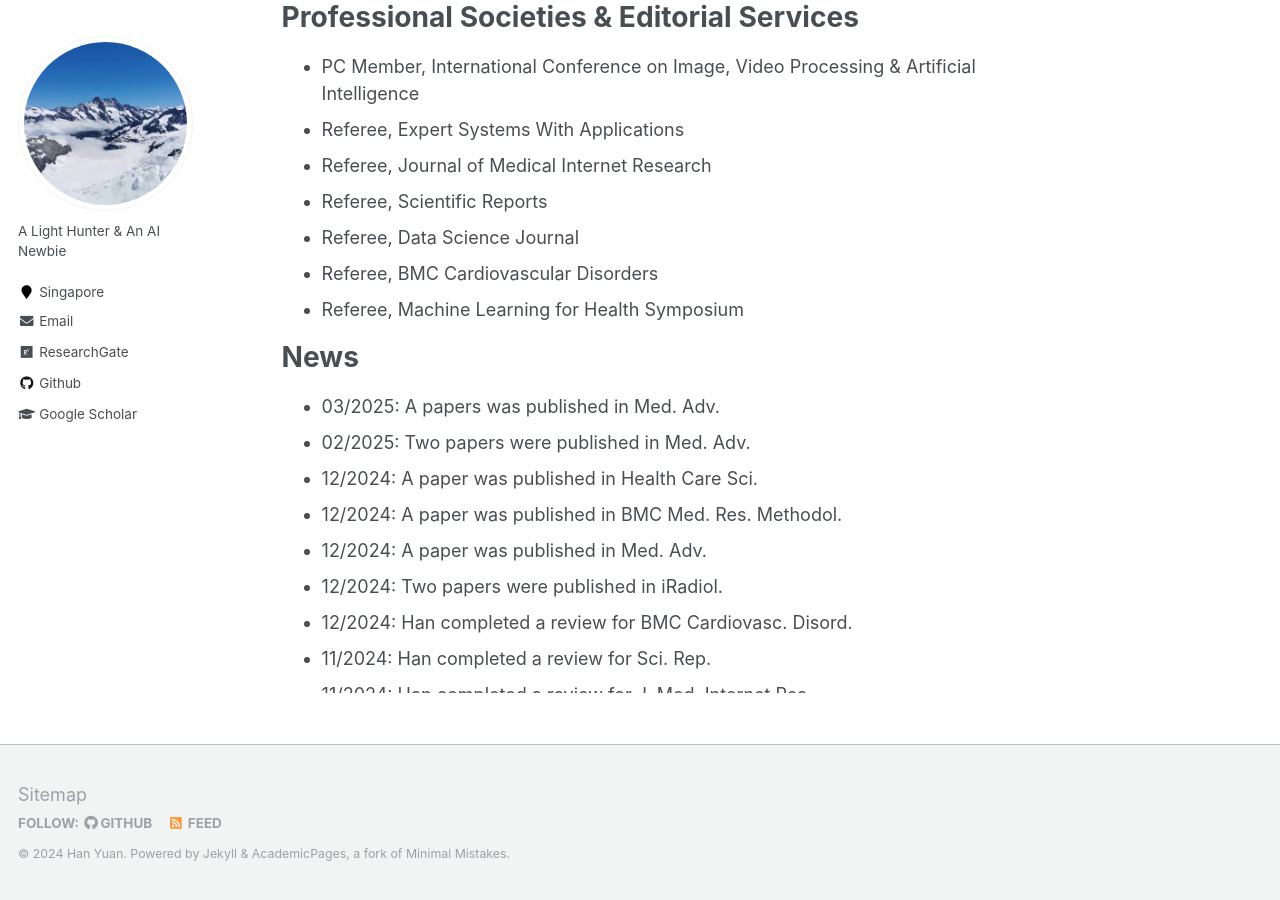
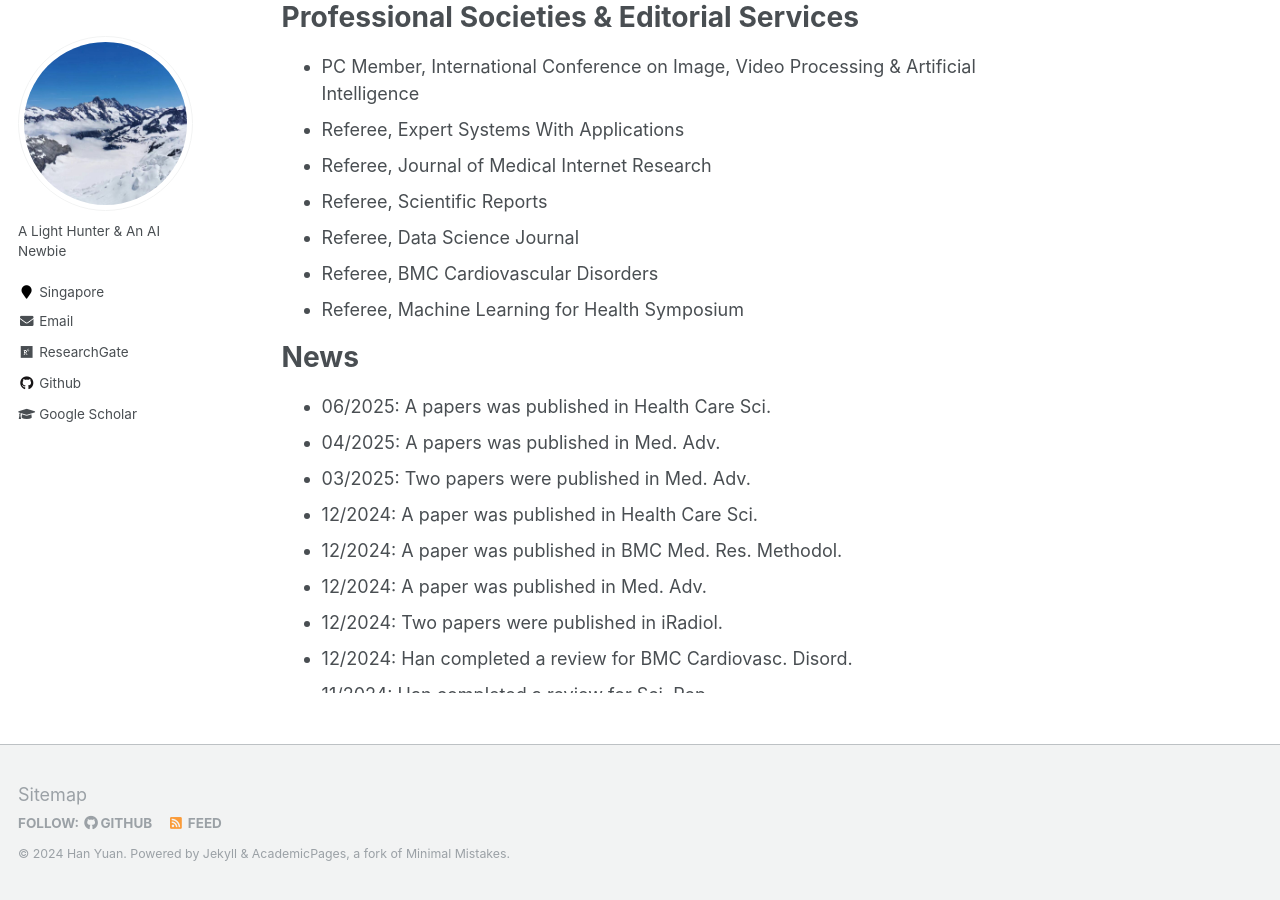
Before and after one commit to Han-Yuan-Med/Han-Yuan-Med.github.io, a Jekyll site: the page built from _pages/about.md, in a window 1280 px wide and 900 px high, scrolled down 938 px. Built offline with Jekyll 4.4.1, drawn with Linux system fonts in a browser that asks for light colours.

Commit message:
Update about.md

```diff
--- a/_pages/about.md
+++ b/_pages/about.md
@@ -32,8 +32,9 @@ Thank you for visiting my academic website. I invite you to explore the [publica
 
 # News
 <ul style="width: auto; height: 300px; overflow: auto">
-  <li>03/2025: A papers was published in Med. Adv.</li>
-  <li>02/2025: Two papers were published in Med. Adv.</li>
+  <li>06/2025: A papers was published in Health Care Sci.</li>
+  <li>04/2025: A papers was published in Med. Adv.</li>
+  <li>03/2025: Two papers were published in Med. Adv.</li>
   <li>12/2024: A paper was published in Health Care Sci.</li>
   <li>12/2024: A paper was published in BMC Med. Res. Methodol.</li>
   <li>12/2024: A paper was published in Med. Adv.</li>
```
